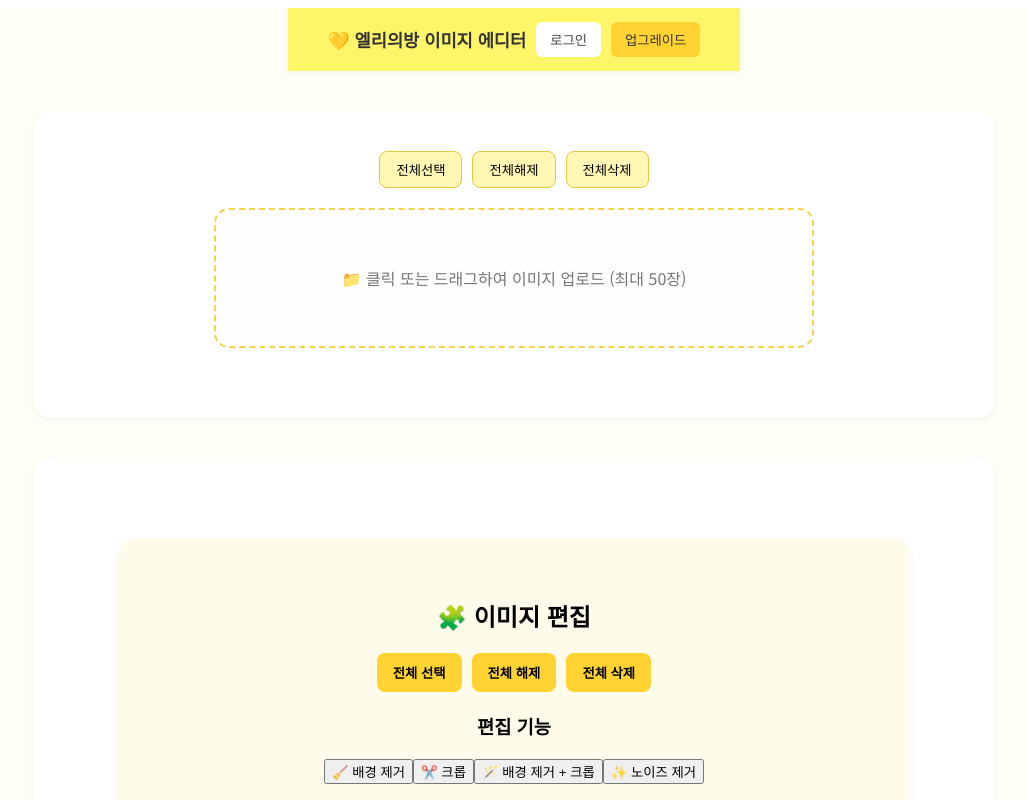
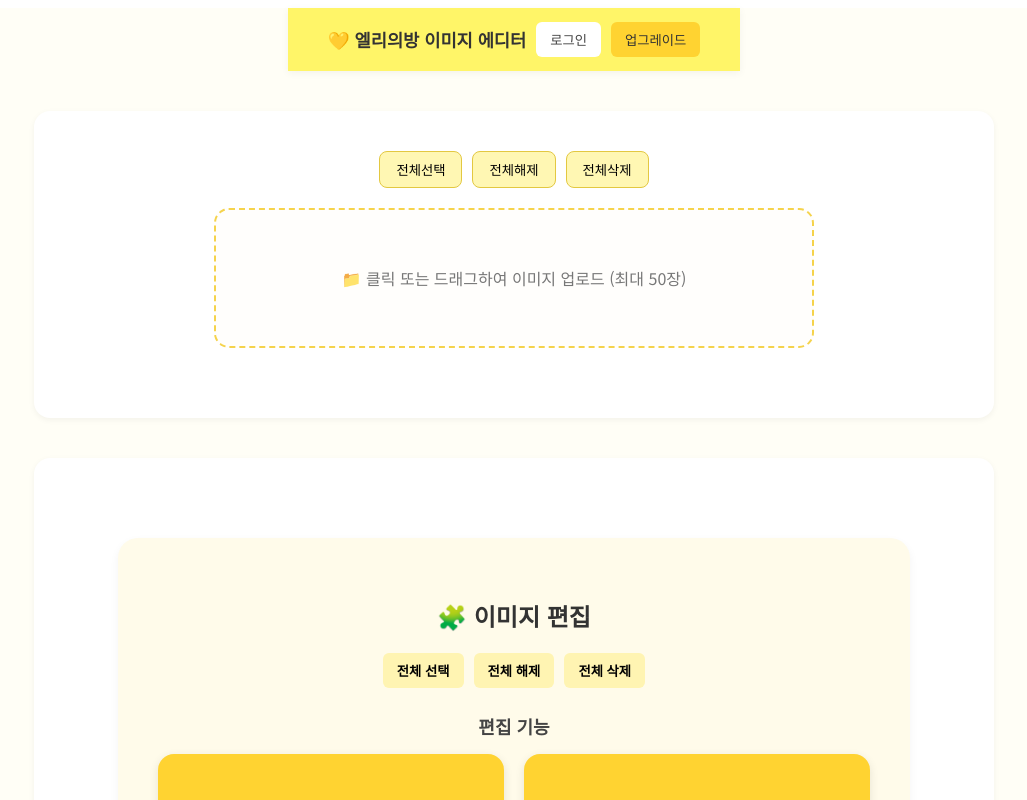
Before and after one commit to elliesbang/image-editor-elliesbang, a React (Vite) app: page / in a window 1280 px wide. Shown: the top 800 px of the page, without its empty margins (126-1153 px from the left). Built offline with nearby package versions, Linux system fonts and the light colour scheme.

Commit message:
Update ImageEdit.css

```diff
--- a/src/components/ImageEdit.css
+++ b/src/components/ImageEdit.css
@@ -8,37 +8,79 @@
   box-shadow: 0 4px 10px rgba(0, 0, 0, 0.05);
 }
 
-.loading {
-  font-weight: 600;
-  color: #ff8800;
-  margin-bottom: 10px;
-}
-
-.edit-controls,
-.action-buttons {
-  display: flex;
-  justify-content: center;
-  flex-wrap: wrap;
-  gap: 10px;
+h2 {
+  font-family: "Noto Sans KR", sans-serif;
+  color: #333;
+  text-align: center;
   margin-bottom: 20px;
 }
 
-.edit-controls button,
-.action-buttons button {
-  background-color: #ffd331;
+.loading {
+  text-align: center;
+  font-weight: 600;
+  color: #888;
+  margin-bottom: 20px;
+}
+
+/* 🔘 전체 선택/해제/삭제 버튼 */
+.edit-controls {
+  display: flex;
+  justify-content: center;
+  gap: 10px;
+  margin-bottom: 25px;
+}
+
+.edit-controls button {
+  background-color: #fff4b2;
   border: none;
-  border-radius: 8px;
-  padding: 10px 16px;
+  border-radius: 6px;
+  padding: 8px 14px;
   font-weight: 600;
   cursor: pointer;
   transition: 0.2s;
 }
 
-.edit-controls button:hover,
-.action-buttons button:hover {
-  background-color: #ffcc00;
+.edit-controls button:hover {
+  background-color: #ffe985;
 }
 
+/* 🪄 편집 기능 2x2 버튼 */
+.edit-section-title {
+  font-size: 18px;
+  font-weight: 700;
+  color: #444;
+  text-align: center;
+  margin-bottom: 15px;
+}
+
+.action-grid {
+  display: grid;
+  grid-template-columns: repeat(2, 1fr);
+  gap: 20px;
+  margin-bottom: 30px;
+  justify-items: center;
+}
+
+.action-grid button {
+  width: 100%;
+  height: 120px;
+  font-size: 20px;
+  font-weight: 700;
+  border: none;
+  border-radius: 16px;
+  background: #ffd331;
+  color: #333;
+  cursor: pointer;
+  transition: all 0.3s ease;
+  box-shadow: 0 3px 10px rgba(0, 0, 0, 0.1);
+}
+
+.action-grid button:hover {
+  background: #ffcc00;
+  transform: translateY(-3px);
+}
+
+/* 🖼️ 썸네일 */
 .thumbnail-grid {
   display: grid;
   grid-template-columns: repeat(auto-fill, minmax(120px, 1fr));
```
